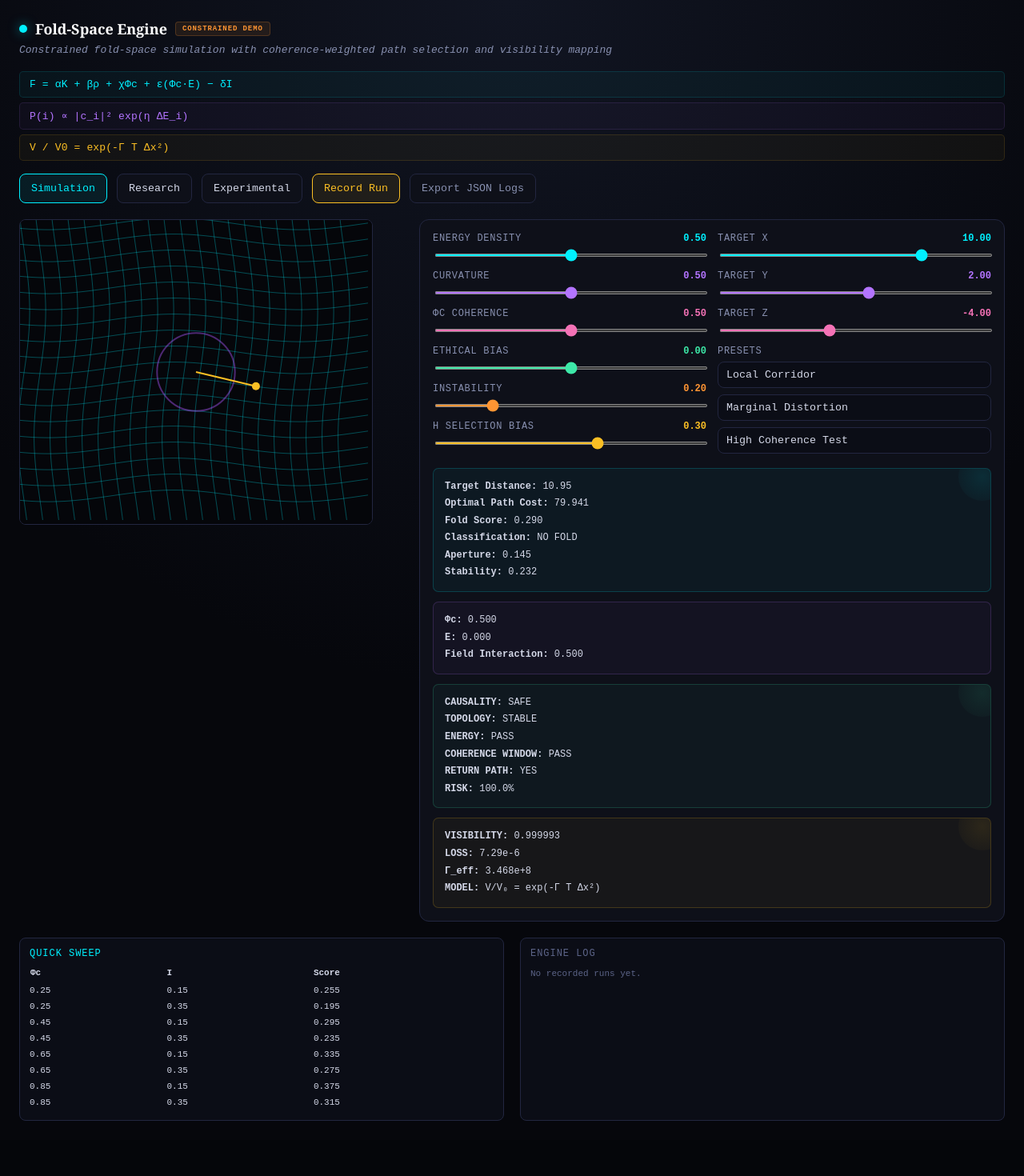
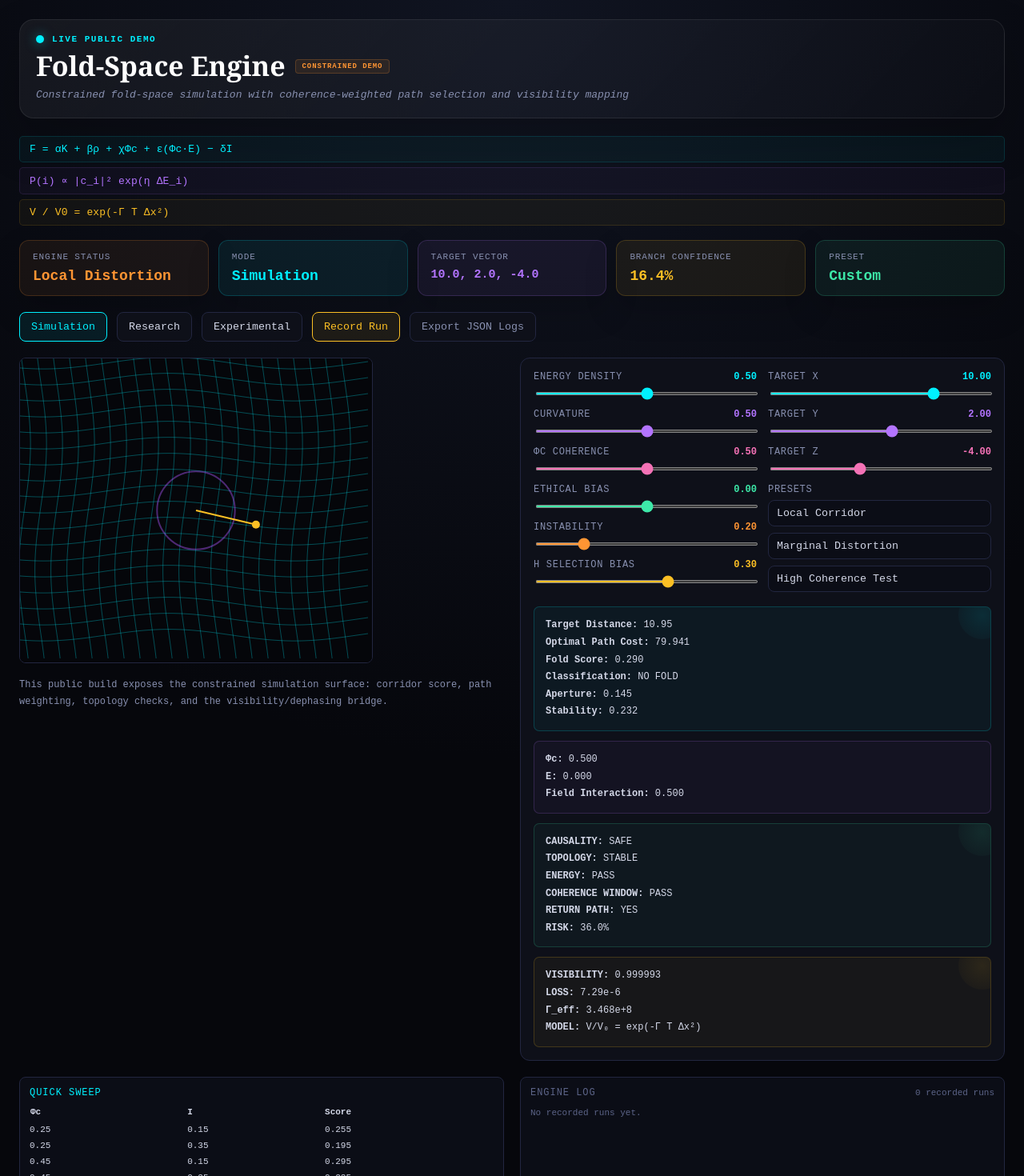
Before and after one commit to Cbaird26/fold-space-engine-phase-v, a Next.js app: page / in a window 1280 px wide. Shown: the top 1470 px of the page at 80% size. Before the commit the page ends 1425 px from the top, so only its background shows below. Built offline with nearby package versions, Linux system fonts and the light colour scheme.

Commit message:
Polish live engine site

```diff
--- a/app/page.tsx
+++ b/app/page.tsx
@@ -32,6 +32,23 @@ const MODE_LABELS: Record<FoldMode, string> = {
   EXP: "Experimental",
 };
 
+function formatVector(vector: Vector3) {
+  return vector.map((value) => value.toFixed(1)).join(", ");
+}
+
+function getEngineStatus(foldScore: number, riskScore: number, topologyStable: boolean, returnPathAvailable: boolean) {
+  if (!topologyStable || riskScore >= 0.78) {
+    return "Abort Window";
+  }
+  if (foldScore >= 0.74 && returnPathAvailable) {
+    return "Stable Corridor";
+  }
+  if (foldScore >= 0.48) {
+    return "Marginal Corridor";
+  }
+  return "Local Distortion";
+}
+
 export default function FoldEnginePage() {
   const presetList = presets as Preset[];
   const [mode, setMode] = useState<FoldMode>("SIM");
@@ -45,6 +62,7 @@ export default function FoldEnginePage() {
   const [eta, setEta] = useState(0.3);
   const [t, setT] = useState(0);
   const [logs, setLogs] = useState<LoggedRun[]>([]);
+  const [selectedPresetIndex, setSelectedPresetIndex] = useState<number | null>(null);
 
   useEffect(() => {
     const id = setInterval(() => setT((p) => p + 0.03), 30);
@@ -82,9 +100,12 @@ export default function FoldEnginePage() {
   }, [target, origin, curvature, energy, coherence, instability, eta]);
 
   const chosen = [...candidates].sort((a, b) => b.p - a.p)[0]?.data;
+  const chosenProbability = [...candidates].sort((a, b) => b.p - a.p)[0]?.p ?? 0;
   const constraints = evaluateConstraints({ energy, curvature, coherence, instability, distance: targetDistance });
   const gammaEff = computeGammaEffective({ instability, coherence, aperture });
   const visibility = computeVisibility({ Gamma: gammaEff, T: 1e-6, dx: aperture * 1e-3 });
+  const engineStatus = getEngineStatus(foldScore, constraints.riskScore, constraints.topologyStable, constraints.returnPathAvailable);
+  const statusColor = engineStatus === "Stable Corridor" ? P.green : engineStatus === "Marginal Corridor" ? P.gold : P.ember;
 
   const sweepRows = useMemo(() => {
     return [0.25, 0.45, 0.65, 0.85].flatMap((c) =>
@@ -99,6 +120,7 @@ export default function FoldEnginePage() {
   const applyPreset = (index: number) => {
     const preset = presetList[index];
     if (!preset) return;
+    setSelectedPresetIndex(index);
     setEnergy(preset.energy);
     setCurvature(preset.curvature);
     setCoherence(preset.coherence);
@@ -153,6 +175,30 @@ export default function FoldEnginePage() {
         <EqBlock color={P.glow2}>{"P(i) ∝ |c_i|² exp(η ΔE_i)"}</EqBlock>
         <EqBlock color={P.gold}>{"V / V0 = exp(-Γ T Δx²)"}</EqBlock>
 
+        <div style={{ display: "grid", gridTemplateColumns: "repeat(auto-fit, minmax(180px, 1fr))", gap: 12, margin: "18px 0 20px" }}>
+          {[
+            { label: "Engine Status", value: engineStatus, accent: statusColor },
+            { label: "Mode", value: MODE_LABELS[mode], accent: P.glow },
+            { label: "Target Vector", value: formatVector(target), accent: P.glow2 },
+            { label: "Branch Confidence", value: `${(chosenProbability * 100).toFixed(1)}%`, accent: P.gold },
+            { label: "Preset", value: selectedPresetIndex === null ? "Custom" : presetList[selectedPresetIndex].name, accent: P.green },
+          ].map((item) => (
+            <div
+              key={item.label}
+              style={{
+                border: `1px solid ${item.accent}30`,
+                background: `${item.accent}10`,
+                borderRadius: 12,
+                padding: "14px 16px",
+                boxShadow: "0 18px 40px rgba(0,0,0,0.18)",
+              }}
+            >
+              <div style={{ color: P.dim, textTransform: "uppercase", fontSize: 11, letterSpacing: "0.08em", marginBottom: 8 }}>{item.label}</div>
+              <div style={{ color: item.accent, fontSize: item.label === "Target Vector" ? 15 : 18, fontWeight: 700 }}>{item.value}</div>
+            </div>
+          ))}
+        </div>
+
         <div style={{ display: "flex", gap: 12, flexWrap: "wrap", margin: "16px 0 20px" }}>
           {(["SIM", "RES", "EXP"] as FoldMode[]).map((m) => (
             <button
@@ -194,24 +240,27 @@ export default function FoldEnginePage() {
           </button>
         </div>
 
-        <div style={{ display: "grid", gridTemplateColumns: "minmax(320px, 480px) minmax(260px, 1fr)", gap: 20, alignItems: "start" }}>
+        <div style={{ display: "grid", gridTemplateColumns: "repeat(auto-fit, minmax(320px, 1fr))", gap: 20, alignItems: "start" }}>
           <div>
             <FoldField aperture={aperture} stability={stability} t={t} chosenTarget={chosen?.offset ?? target} />
+            <div style={{ marginTop: 12, color: P.dim, fontSize: 12, lineHeight: 1.7 }}>
+              This public build exposes the constrained simulation surface: corridor score, path weighting, topology checks, and the visibility/dephasing bridge.
+            </div>
           </div>
           <div style={{ background: P.panel, border: `1px solid ${P.border}`, borderRadius: 12, padding: 16 }}>
             <div style={{ display: "grid", gridTemplateColumns: "1fr 1fr", gap: 14 }}>
               <div>
-                <Knob label="Energy Density" value={energy} onChange={setEnergy} min={0} max={1} />
-                <Knob label="Curvature" value={curvature} onChange={setCurvature} min={0} max={1} color={P.glow2} />
-                <Knob label="Φc Coherence" value={coherence} onChange={setCoherence} min={0} max={1} color={P.glow3} />
-                <Knob label="Ethical Bias" value={ethics} onChange={setEthics} min={-1} max={1} color={P.green} />
-                <Knob label="Instability" value={instability} onChange={setInstability} min={0} max={1} color={P.ember} />
-                <Knob label="η Selection Bias" value={eta} onChange={setEta} min={-1.5} max={1.5} color={P.gold} />
+                <Knob label="Energy Density" value={energy} onChange={(value) => { setSelectedPresetIndex(null); setEnergy(value); }} min={0} max={1} />
+                <Knob label="Curvature" value={curvature} onChange={(value) => { setSelectedPresetIndex(null); setCurvature(value); }} min={0} max={1} color={P.glow2} />
+                <Knob label="Φc Coherence" value={coherence} onChange={(value) => { setSelectedPresetIndex(null); setCoherence(value); }} min={0} max={1} color={P.glow3} />
+                <Knob label="Ethical Bias" value={ethics} onChange={(value) => { setSelectedPresetIndex(null); setEthics(value); }} min={-1} max={1} color={P.green} />
+                <Knob label="Instability" value={instability} onChange={(value) => { setSelectedPresetIndex(null); setInstability(value); }} min={0} max={1} color={P.ember} />
+                <Knob label="η Selection Bias" value={eta} onChange={(value) => { setSelectedPresetIndex(null); setEta(value); }} min={-1.5} max={1.5} color={P.gold} />
               </div>
               <div>
-                <Knob label="Target X" value={target[0]} onChange={(v) => setTarget([v, target[1], target[2]])} min={-20} max={20} step={0.1} />
-                <Knob label="Target Y" value={target[1]} onChange={(v) => setTarget([target[0], v, target[2]])} min={-20} max={20} step={0.1} color={P.glow2} />
-                <Knob label="Target Z" value={target[2]} onChange={(v) => setTarget([target[0], target[1], v])} min={-20} max={20} step={0.1} color={P.glow3} />
+                <Knob label="Target X" value={target[0]} onChange={(v) => { setSelectedPresetIndex(null); setTarget([v, target[1], target[2]]); }} min={-20} max={20} step={0.1} />
+                <Knob label="Target Y" value={target[1]} onChange={(v) => { setSelectedPresetIndex(null); setTarget([target[0], v, target[2]]); }} min={-20} max={20} step={0.1} color={P.glow2} />
+                <Knob label="Target Z" value={target[2]} onChange={(v) => { setSelectedPresetIndex(null); setTarget([target[0], target[1], v]); }} min={-20} max={20} step={0.1} color={P.glow3} />
                 <div style={{ marginTop: 12 }}>
                   <div style={{ color: P.dim, fontSize: 12, marginBottom: 6, textTransform: "uppercase", letterSpacing: "0.06em" }}>Presets</div>
                   <div style={{ display: "flex", flexDirection: "column", gap: 8 }}>
@@ -219,7 +268,16 @@ export default function FoldEnginePage() {
                       <button
                         key={preset.name}
                         onClick={() => applyPreset(idx)}
-                        style={{ textAlign: "left", border: `1px solid ${P.border}`, background: "#0b0d16", color: P.text, padding: "8px 10px", borderRadius: 8, cursor: "pointer", fontFamily: FONT }}
+                        style={{
+                          textAlign: "left",
+                          border: `1px solid ${selectedPresetIndex === idx ? P.glow : P.border}`,
+                          background: selectedPresetIndex === idx ? `${P.glow}14` : "#0b0d16",
+                          color: P.text,
+                          padding: "8px 10px",
+                          borderRadius: 8,
+                          cursor: "pointer",
+                          fontFamily: FONT,
+                        }}
                       >
                         {preset.name}
                       </button>
@@ -249,7 +307,7 @@ export default function FoldEnginePage() {
           </div>
         </div>
 
-        <div style={{ display: "grid", gridTemplateColumns: "1fr 1fr", gap: 20, marginTop: 20 }}>
+        <div style={{ display: "grid", gridTemplateColumns: "repeat(auto-fit, minmax(280px, 1fr))", gap: 20, marginTop: 20 }}>
           <ParameterSweepPanel rows={sweepRows} />
           <EngineLog logs={logs} />
         </div>
--- a/components/DeviceHeader.tsx
+++ b/components/DeviceHeader.tsx
@@ -13,10 +13,24 @@ export function DeviceHeader({
   classification: string;
 }) {
   return (
-    <div style={{ marginBottom: 16 }}>
-      <div style={{ display: "flex", alignItems: "center", gap: 10, marginBottom: 5, flexWrap: "wrap" }}>
+    <div
+      style={{
+        marginBottom: 22,
+        padding: "18px 20px",
+        borderRadius: 18,
+        border: "1px solid rgba(255,255,255,0.08)",
+        background: "linear-gradient(135deg, rgba(255,255,255,0.05), rgba(255,255,255,0.01))",
+        boxShadow: "0 28px 60px rgba(0,0,0,0.22)",
+      }}
+    >
+      <div style={{ display: "flex", alignItems: "center", gap: 10, marginBottom: 10, flexWrap: "wrap" }}>
         <div style={{ width: 10, height: 10, borderRadius: "50%", background: color, boxShadow: "0 0 14px " + color + "80" }} />
-        <span style={{ fontSize: 18, fontWeight: 700, color: "#fff", fontFamily: "'Georgia', serif" }}>{name}</span>
+        <span style={{ fontSize: 11, color: color, letterSpacing: "0.14em", textTransform: "uppercase", fontFamily: FONT, fontWeight: 700 }}>
+          Live Public Demo
+        </span>
+      </div>
+      <div style={{ display: "flex", alignItems: "center", gap: 12, marginBottom: 8, flexWrap: "wrap" }}>
+        <span style={{ fontSize: 34, fontWeight: 700, color: "#fff", fontFamily: "'Georgia', serif", lineHeight: 1.05 }}>{name}</span>
         <span
           style={{
             fontSize: 9,
@@ -34,7 +48,7 @@ export function DeviceHeader({
           {classification}
         </span>
       </div>
-      <div style={{ fontSize: 13, color: P.dim, fontFamily: FONT, fontStyle: "italic", lineHeight: 1.5 }}>{subtitle}</div>
+      <div style={{ maxWidth: 760, fontSize: 13, color: P.dim, fontFamily: FONT, fontStyle: "italic", lineHeight: 1.6 }}>{subtitle}</div>
     </div>
   );
 }
--- a/components/EngineLog.tsx
+++ b/components/EngineLog.tsx
@@ -6,7 +6,10 @@ const FONT = "'Courier New', 'Lucida Console', monospace";
 export function EngineLog({ logs }: { logs: LoggedRun[] }) {
   return (
     <div style={{ border: `1px solid ${P.border}`, borderRadius: 8, padding: 12, background: "#0b0d16", color: P.text, fontFamily: FONT }}>
-      <div style={{ marginBottom: 10, color: P.faint, textTransform: "uppercase", fontSize: 12, letterSpacing: "0.08em" }}>Engine Log</div>
+      <div style={{ marginBottom: 10, display: "flex", justifyContent: "space-between", alignItems: "center", gap: 10, flexWrap: "wrap" }}>
+        <div style={{ color: P.faint, textTransform: "uppercase", fontSize: 12, letterSpacing: "0.08em" }}>Engine Log</div>
+        <div style={{ color: P.faint, fontSize: 11 }}>{logs.length} recorded run{logs.length === 1 ? "" : "s"}</div>
+      </div>
       <div style={{ maxHeight: 250, overflow: "auto", fontSize: 11, lineHeight: 1.6 }}>
         {logs.length === 0 ? (
           <div style={{ color: P.faint }}>No recorded runs yet.</div>
--- a/components/ParameterSweepPanel.tsx
+++ b/components/ParameterSweepPanel.tsx
@@ -2,6 +2,8 @@ const P = { border: "#222640", text: "#d4d8e8", glow: "#00f0ff" };
 const FONT = "'Courier New', 'Lucida Console', monospace";
 
 export function ParameterSweepPanel({ rows }: { rows: Array<{ coherence: number; instability: number; score: number }> }) {
+  const bestScore = rows.reduce((max, row) => Math.max(max, row.score), Number.NEGATIVE_INFINITY);
+
   return (
     <div style={{ border: `1px solid ${P.border}`, borderRadius: 8, padding: 12, background: "#0b0d16", color: P.text, fontFamily: FONT }}>
       <div style={{ marginBottom: 10, color: P.glow, textTransform: "uppercase", fontSize: 12, letterSpacing: "0.08em" }}>Quick Sweep</div>
@@ -15,10 +17,10 @@ export function ParameterSweepPanel({ rows }: { rows: Array<{ coherence: number;
         </thead>
         <tbody>
           {rows.map((r, idx) => (
-            <tr key={idx}>
-              <td style={{ padding: "4px 0" }}>{r.coherence.toFixed(2)}</td>
+            <tr key={idx} style={r.score === bestScore ? { background: `${P.glow}12` } : undefined}>
+              <td style={{ padding: "4px 6px 4px 0" }}>{r.coherence.toFixed(2)}</td>
               <td>{r.instability.toFixed(2)}</td>
-              <td>{r.score.toFixed(3)}</td>
+              <td style={{ color: r.score === bestScore ? P.glow : P.text }}>{r.score.toFixed(3)}</td>
             </tr>
           ))}
         </tbody>
--- a/lib/constraints.ts
+++ b/lib/constraints.ts
@@ -18,10 +18,16 @@ export function evaluateConstraints({
   const topologyStable = instability < 0.6;
   const causalitySafe = energyBudget < 1.5;
   const returnPathAvailable = coherence * (1 - instability) > 0.25;
+  const distancePressure = Math.min(1, distance / 18);
+  const energyPressure = Math.max(0, 0.35 - energyBudget) / 0.35;
+  const coherencePressure = 1 - coherence;
   const riskScore =
-    0.4 * instability +
-    0.3 * Math.max(0, distance - energyBudget) +
-    0.3 * (1 - coherence);
+    0.3 * instability +
+    0.24 * coherencePressure +
+    0.22 * distancePressure +
+    0.16 * Math.min(1, energyPressure) +
+    (topologyStable ? 0 : 0.05) +
+    (returnPathAvailable ? 0 : 0.03);
 
   return {
     causalitySafe,
--- a/lib/probabilityField.ts
+++ b/lib/probabilityField.ts
@@ -1,5 +1,7 @@
 export function computeProbabilities<T extends { amp2: number; dE: number }>(futures: T[], eta: number) {
-  const weights = futures.map((f) => f.amp2 * Math.exp(eta * f.dE));
+  const scaled = futures.map((f) => eta * f.dE);
+  const maxScaled = scaled.reduce((max, value) => Math.max(max, value), Number.NEGATIVE_INFINITY);
+  const weights = futures.map((f, index) => f.amp2 * Math.exp(scaled[index] - maxScaled));
   const sum = weights.reduce((a, b) => a + b, 0) || 1;
 
   return futures.map((f, i) => ({
```
Also changed, not shown: 2 other files (tests, documents, lock files or other folders).
